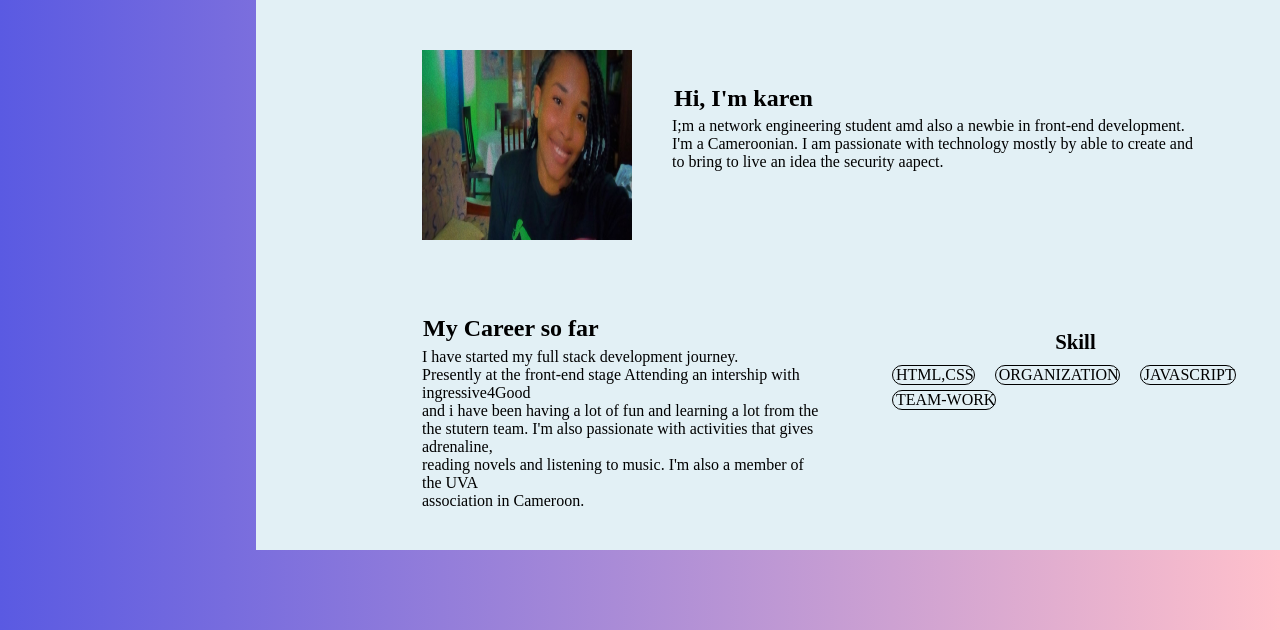
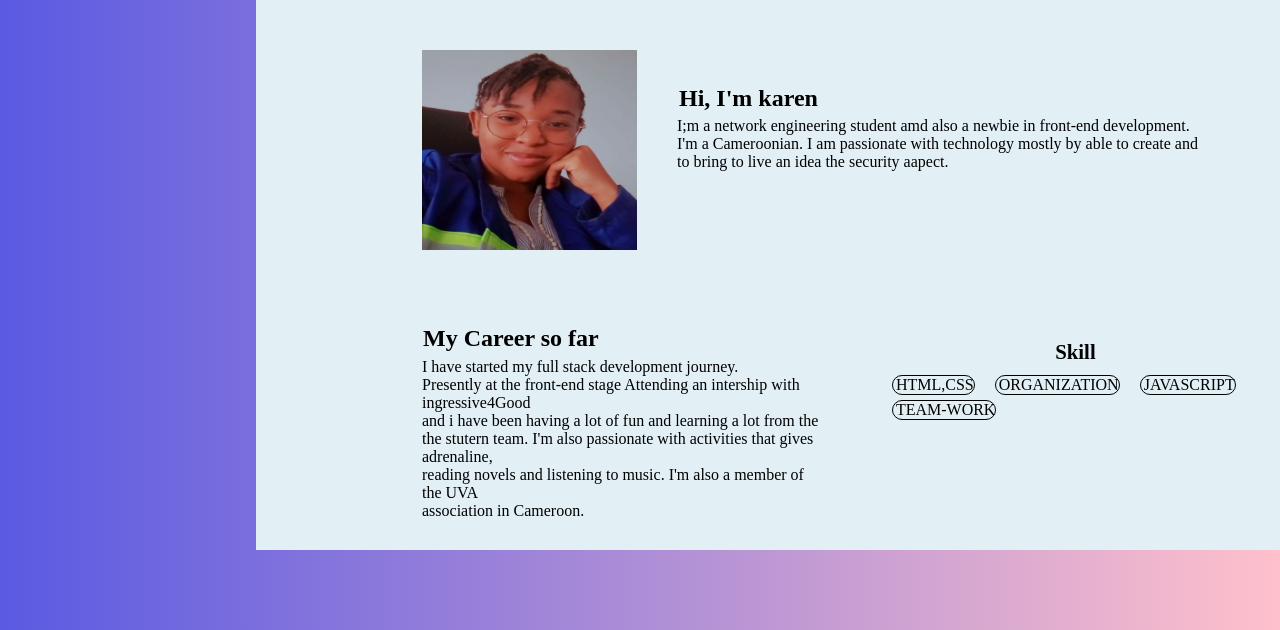
Before and after one commit to leonelta/project, a plain HTML site: page portfolio/index.html in a window 1280 px wide. Shown: the part 170-800 px from the top of the page. Drawn offline with Linux system fonts and the light colour scheme.

Commit message:
change the image with another

```diff
--- a/portfolio/index.html
+++ b/portfolio/index.html
@@ -28,7 +28,7 @@
         </div>
         <div class="intro">
             <div class="image">
-                <img src="imag.jpg" alt="img" width="210" height="190">
+                <img src="post.jpg" alt="img" width="215" height="200">
             </div>
             <div class="intro-text">
                 <h2>Hi, I'm karen </h2>
```
Also changed, not shown: portfolio/imag.jpg (deleted).
